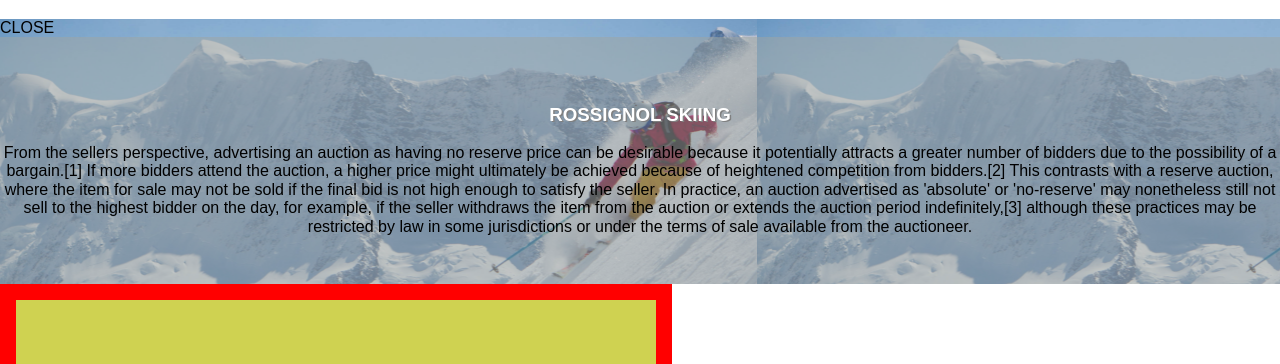
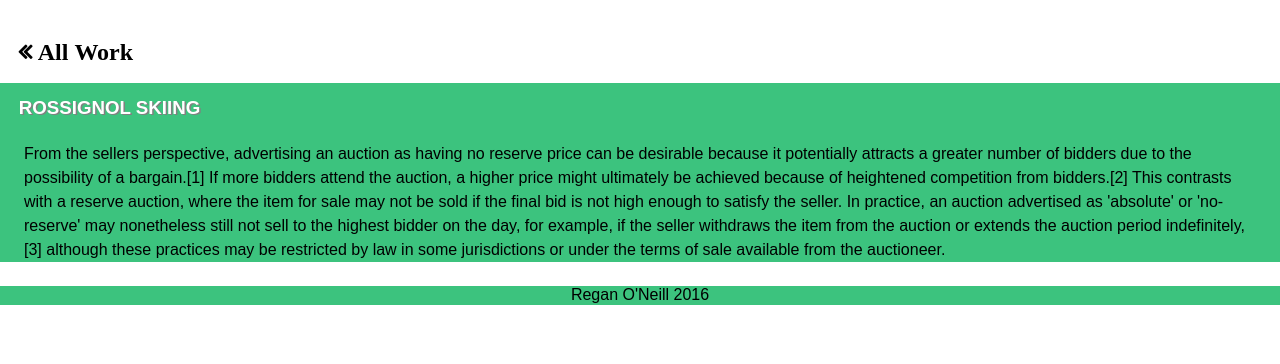
Before and after one commit to reganoneill/portfolio, a website: page index.html in a window 1280 px wide. Both pictures are taken after a click on the element 320 px from the left and 549 px from the top of the page. Shown: the part 435-799 px from the top of the page. Drawn offline with nearby package versions, Linux system fonts and the light colour scheme; no server answers.

Commit message:
fixed detailed project view functionality

```diff
--- a/index.html
+++ b/index.html
@@ -26,8 +26,7 @@
     </script>
     <!-- template for showing specific projects in detail -->
     <script id="project-detail-template" type="text/x-handlebars-template">
-      <article data-title="{{title}}" class="clearfix expanded-project-view" style="background-image: url({{image}})">
-        <div class="close-out">CLOSE</div>
+      <article data-title="{{title}}" class="clearfix expanded-project-view">
         <div class="center-horizontal-margin">
           <div class="inner-header">
             <h3>{{title}}</h3>
@@ -88,6 +87,7 @@
         </section>
         <section id="projects" class="clearfix">
           <h1 class="center-element">My Work</h1>
+          <h2 class="bring-left fa fa-angle-double-left" aria-hidden="true"> All Work</h2>
             <article class="project-details">
                 <!-- all project descriptions get appended here. -->
             </article>
--- a/scripts/models/repo.js
+++ b/scripts/models/repo.js
@@ -43,10 +43,16 @@
     // NOTE: refactor this request into an $.get call
     $.when(
      $.get('/github/users/reganoneill/repos', function(data){
+       console.log('about to run repo data...');
        reposObj.allRepos = data;
+       console.log(data);
+       console.log('done running repo data...');
      }),
      $.get('/github/users/reganoneill/followers', function(data){
        reposObj.followers = data;
+       console.log('next - followers: ');
+       console.log(data);
+       console.log('done logging followers');
      })
     ).done(callback);
   };
--- a/scripts/views/aboutView.js
+++ b/scripts/views/aboutView.js
@@ -8,6 +8,7 @@
   //   $(this).css('display', '');
   // };
   projectView.renderProjects = function(){
+    $('.project-details').fadeOut();
     //new method which uses the .toHtml method to load particular Handlebars.js
     //scripts and then append them to particular elements
     MyProject.allArticles.forEach(function(a) {
@@ -18,18 +19,34 @@
     });
   };
 
-  //allows detailed summary of project
   projectView.handleProjectDetailedView = function(){
-   //write on 'click' function to display particular project detail
     $('.project-summary').on('click', 'article', function(a){
       a.preventDefault();
-      // projectView.expandedImage();
-      console.log($(this).data('cat'));
-      $(this).attr('style', '').toggle();
-      $(this).addClass('crazy').toggle();
-      $('article[data-title="'+ $(this).data('cat') +'"]').toggle();
+      if($(this).attr('data-cat')){
+        var $selectedProj = ($(this).attr('data-cat'));
+        console.log($selectedProj);
+        $('.project-summary').fadeOut();
+        $('.project-details').fadeIn();
+        $('.project-details article').not('[data-title="' + $selectedProj + '"]').hide();
+        $('#projects h2').show();
+      } else {
+        console.log('not working');
+      }
     });
   };
+
+  projectView.returnToSummaries = function(){
+    $('#projects h2').on('click', function(a){
+      a.preventDefault();
+      $('article[data-title]').fadeIn();
+      $('.project-details').fadeOut();
+      $('.project-summary').fadeIn();
+      $('#projects h2').hide();
+
+    });
+
+  };//end returnToSummaries method
+
 
   //show the nav-overlay menu when the icon is moused-over
   siteMenu.showMenu = function(){
@@ -46,7 +63,9 @@
       $(this).hide();
     });
   };
+  $('#projects h2').hide();
   MyProject.fetchAll(projectView.renderProjects);
   siteMenu.showMenu();
+  projectView.returnToSummaries();
   projectView.handleProjectDetailedView();
 })(window);
--- a/scripts/views/repoView.js
+++ b/scripts/views/repoView.js
@@ -14,6 +14,7 @@
   repoView.renderRepos = function() {
     $('#stats').empty().append(
       reposObj.withTheAttribute('name')
+      // reposObj.followersWithTheAttribute('login')
       .map(repoCompiler)
     );
   };
--- a/styles/layout.css
+++ b/styles/layout.css
@@ -56,3 +56,16 @@
 .project-summary article {
   cursor: pointer;
 }
+.project-details .inner-header{
+  background-color: #3CC37E;
+  text-align: left;
+  padding: 0em;
+}
+.project-details .inner-header h3{
+  padding-top: 0.75em;
+  margin-left: 1em;
+}
+.project-details .projectDescription {
+  margin: 1.5em;
+  line-height: 1.5em;
+}
--- a/styles/modules.css
+++ b/styles/modules.css
@@ -52,7 +52,12 @@
   padding: 3em 0;
 }
 
-
+#projects h2{
+  font-size: 1.5em;
+  font-weight: bold;
+  padding-left: 0.75em;
+  margin-bottom: -2em;
+}
 
 @media screen and (min-width: 768px){
   .nav-overlay {
@@ -65,23 +70,33 @@
     width: 50%;
     float:left;
   }
-  /*#projects article:nth-child(even){
-    float: right;
-  }*/
+.spotlightProj{
+  width: 100%;
+}
 
   #projects article.template {
     display: none;
+  }
+
+  .spotlightProj article {
+    border: 1px red dotted;
+    width: 100%;
+
   }
 }
 #projects article.template {
   display: none;
 }
-.project-details .expanded-project-view {
+/*.project-details {
   display: none;
-}
+}*/
 
+/*.spotlightProj {
+  border: 1px red dotted;
+  width: 100%;
 
-.crazy {
+}*/
+/*.crazy {
   background-color: yellow;
   border: 1em red solid;
-}
+}*/
```
